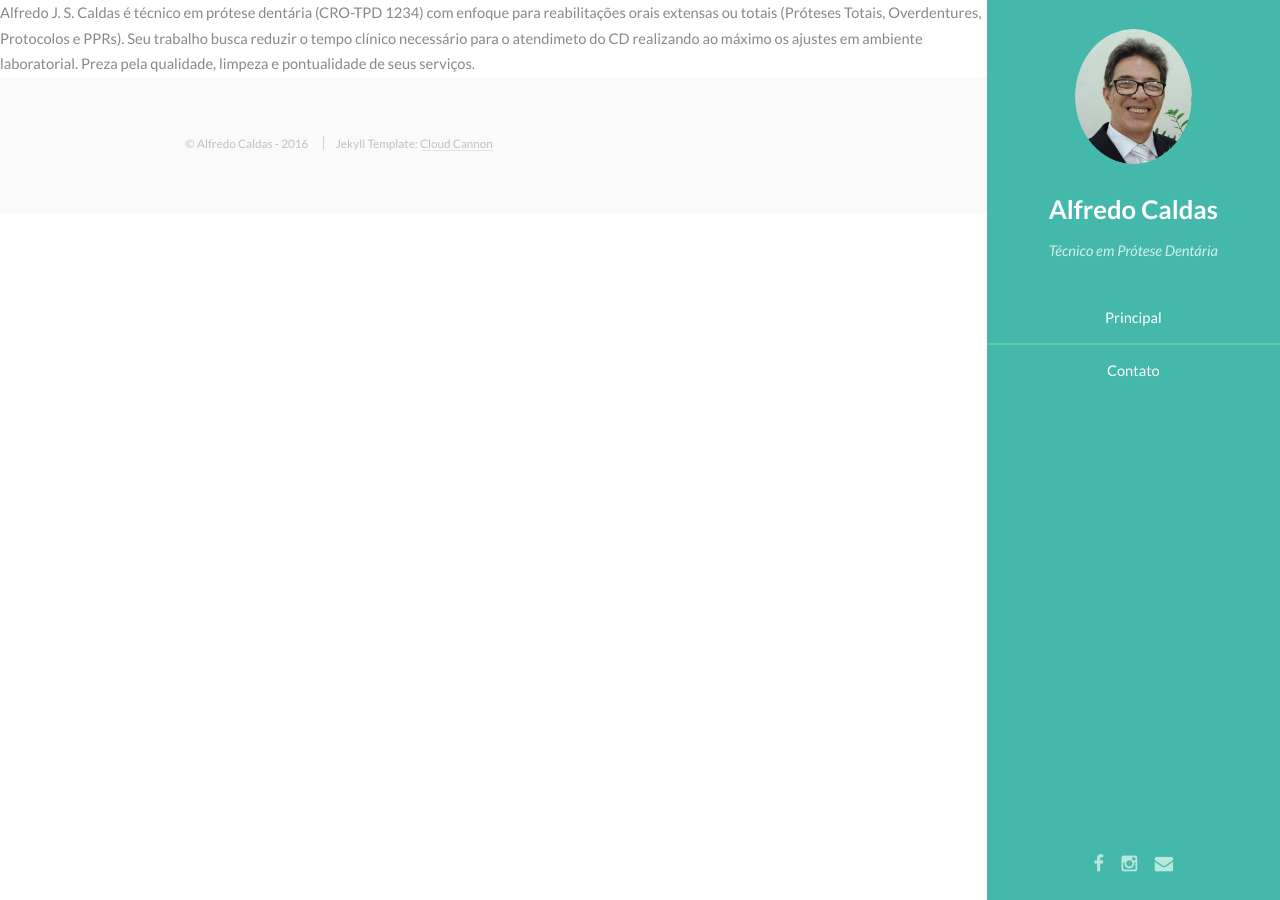
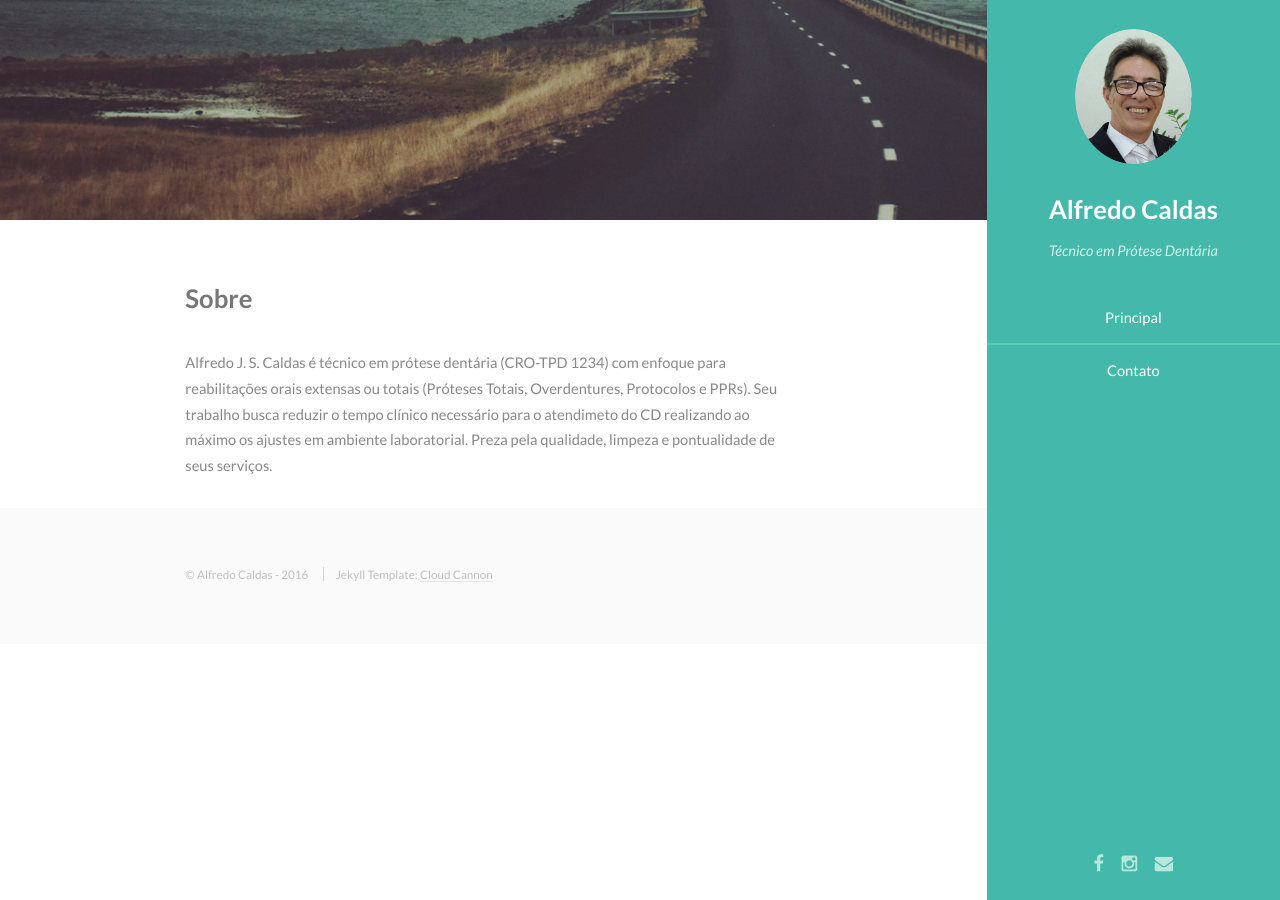
Before and after one commit to old-jekyll-templates/Read-Only-Jekyll-Theme, a Jekyll site: the page built from sobre/index.html, in a window 1280 px wide. Built offline with Jekyll 4.4.1, drawn with Linux system fonts in a browser that asks for light colours.

Commit message:
Update index.html

```diff
--- a/sobre/index.html
+++ b/sobre/index.html
@@ -3,4 +3,13 @@ title: Sobre
 layout: default
 ---
 
-Alfredo J. S. Caldas é técnico em prótese dentária (CRO-TPD 1234) com enfoque para reabilitações orais extensas ou totais (Próteses Totais, Overdentures, Protocolos e PPRs). Seu trabalho busca reduzir o tempo clínico necessário para o atendimeto do CD  realizando ao máximo os ajustes em ambiente laboratorial. Preza pela qualidade, limpeza e pontualidade de seus serviços.
+<section id="one">
+    <div class="container">
+        <h3>Sobre</h3>
+        <p></p>
+        Alfredo J. S. Caldas é técnico em prótese dentária (CRO-TPD 1234) com enfoque para reabilitações orais extensas ou totais (Próteses Totais, Overdentures, Protocolos e PPRs).
+        Seu trabalho busca reduzir o tempo clínico necessário para o atendimeto do CD  realizando ao máximo os ajustes em ambiente laboratorial.
+        Preza pela qualidade, limpeza e pontualidade de seus serviços.
+
+    </div>
+</section>
```
